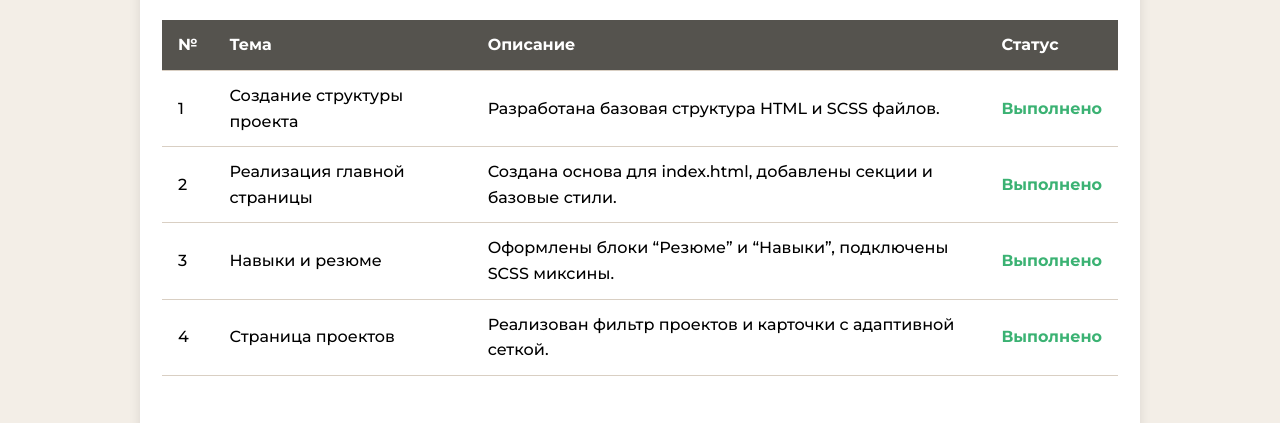
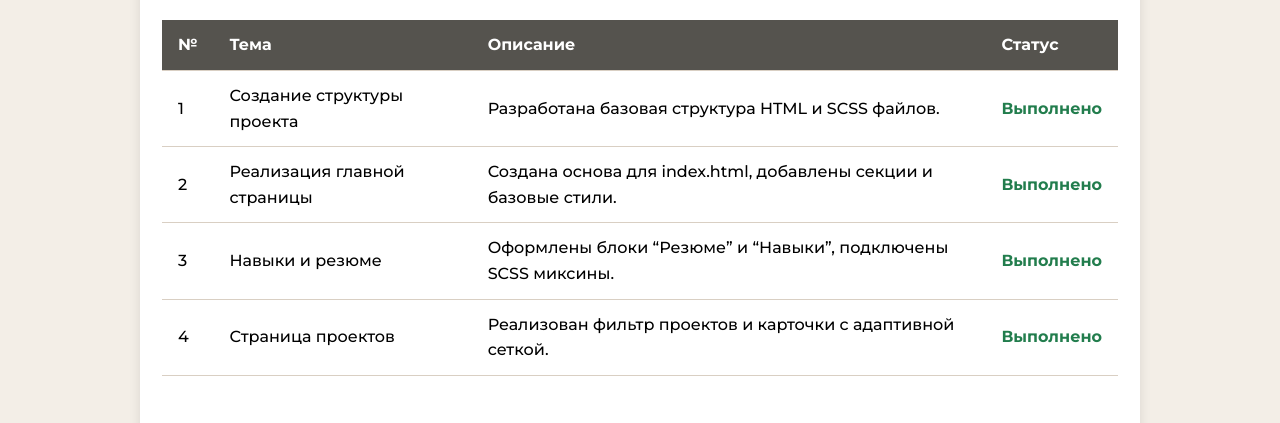
Before and after one commit to whoaskedssselery/uni13-14, a website: page pages/dairy.html in a window 1280 px wide. Shown: the part 212-635 px from the top of the page. Drawn offline with nearby package versions, Linux system fonts and the light colour scheme; files that its build step writes are made by us from their sources.

Commit message:
Update _dairy.scss

```diff
--- a/styles/components/_dairy.scss
+++ b/styles/components/_dairy.scss
@@ -39,7 +39,7 @@
     }
 
     .done {
-      color: #3bb273;
+      color: #227d4d;
       font-weight: 600;
     }
   }
```
